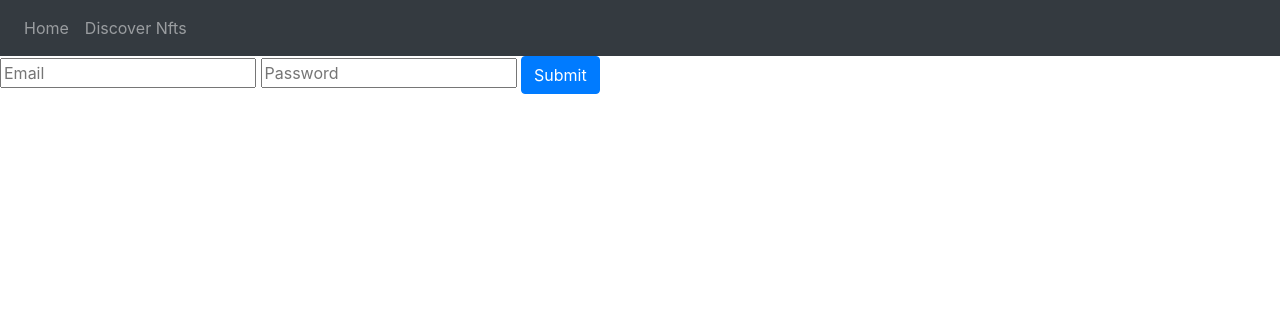
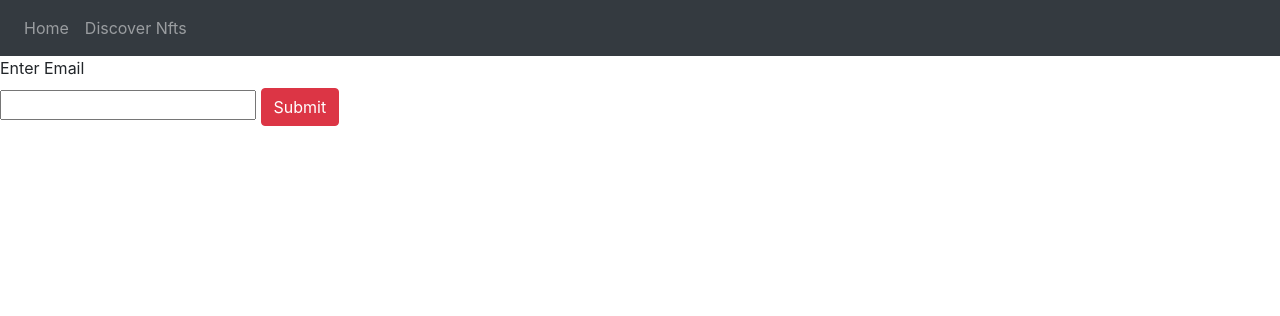
Before and after one commit to AAClive/calculator, a Python web app: template templates/home.html in a window 1280 px wide. Shown: the top 316 px of the page. Run offline with Jinja, Linux system fonts and the light colour scheme; the template is opened without the code that fills it, so the values that code supplies are empty; some libraries are stand-ins or nearby versions.

Commit message:
Update home.html

```diff
--- a/templates/home.html
+++ b/templates/home.html
@@ -35,10 +35,10 @@
         </div>
       </nav>
     <div class="form-group">
+    <label for="variable">Enter Email</label>
     <form method="post">
-        <input type="text" placeholder="Email" name="variable1">
-        <input type="text" placeholder="Password" name="variable2">
-        <button type="submit" class="btn btn-primary">Submit</button>
+        <input type="text" name="variable">
+        <button type="submit" class="btn btn-danger">Submit</button>
     </form>
     </div>
     <script
```
